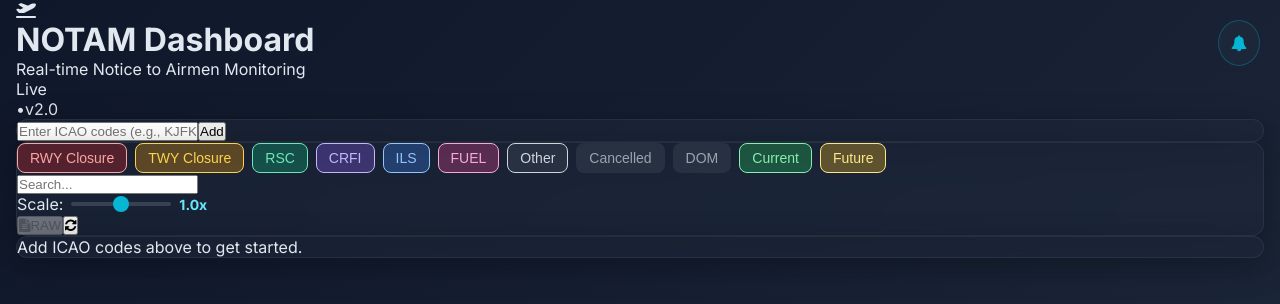
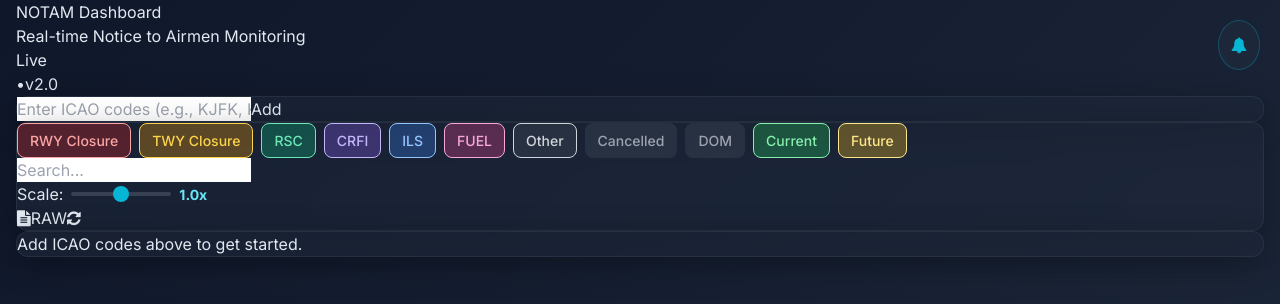
Before and after one commit to vvkpops/NotamVite2, a React (Vite) app: page / in a window 1280 px wide. Shown: the top 304 px of the page. Built offline with nearby package versions, Linux system fonts and the light colour scheme.

Commit message:
Update CSS to use Tailwind directives

```diff
--- a/src/App.css
+++ b/src/App.css
@@ -1,7 +1,7 @@
-/* Import external dependencies */
-@import url('https://cdn.tailwindcss.com');
-@import url('https://cdnjs.cloudflare.com/ajax/libs/font-awesome/6.4.2/css/all.min.css');
-@import url('https://fonts.googleapis.com/css2?family=Inter:wght@300;400;500;600;700&display=swap');
+/* Import Tailwind base styles */
+@tailwind base;
+@tailwind components;
+@tailwind utilities;
 
 /* Reset and base styles */
 * {
```
